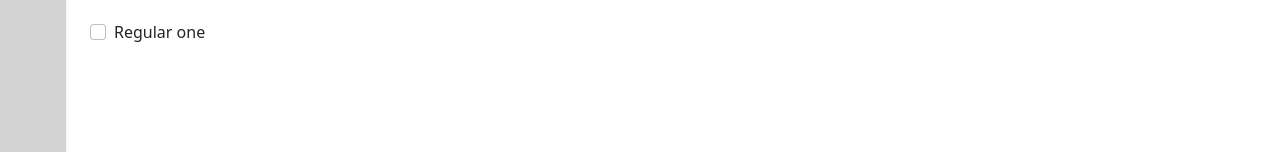
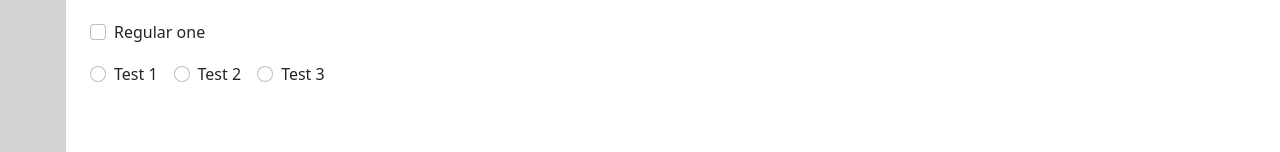
Before and after one commit to UlisesPeguero/pbs-frontend, a React (Create React App) app: page /users in a window 1280 px wide. Shown: the part 436-588 px from the top of the page. Built offline with nearby package versions, Linux system fonts and the light colour scheme.

Commit message:
Added support for Radio and Checkbox

```diff
--- a/src/modules/test/TestForm.jsx
+++ b/src/modules/test/TestForm.jsx
@@ -1,6 +1,7 @@
 import React from 'react';
 import Input from '../../ui/form/Input';
 import CheckBox from '../../ui/form/CheckBox';
+import Radio from '../../ui/form/Radio';
 
 export default function TestForm() {
   return (
@@ -37,7 +38,16 @@ export default function TestForm() {
         name='regularBox'
         label='Regular one'
       />
-
+      <Radio
+        name='testRadio'
+        //selectedValue='test2'
+        inline
+        options={[
+          { value: 'test1', label: 'Test 1' },
+          { value: 'test2', label: 'Test 2' },
+          { value: 'test3', label: 'Test 3' },
+        ]}
+      />
     </form>
   );
 }
--- a/src/ui/ColContainer.jsx
+++ b/src/ui/ColContainer.jsx
@@ -1,7 +1,9 @@
 import React from 'react';
 
-export default function ColContainer({ classes = 'col-12' }) {
+export default function ColContainer({ children, classes = 'col-12' }) {
   return (
-    <div className={classes}></div>
+    <div className={classes}>
+      {children}
+    </div>
   );
 }
--- a/src/ui/form/CheckBox.jsx
+++ b/src/ui/form/CheckBox.jsx
@@ -3,12 +3,17 @@ import CheckBoxInput from './_CheckBoxInput';
 
 export default function CheckBox({
   containerClasses = 'col-12',
+  isSwitch,
   ...rest
 }) {
-  const _containerClass = containerClasses;
+  const switchProps = isSwitch ? { role: 'switch', containerClasses: 'form-switch' } : {};
   return (
-    <div className={_containerClass}>
-      <CheckBoxInput {...rest} />
+    <div className={containerClasses}>
+      <CheckBoxInput
+        type='checkbox'
+        {...switchProps}
+        {...rest}
+      />
     </div>
   );
 }
--- /dev/null
+++ b/src/ui/form/Radio.jsx
@@ -0,0 +1,29 @@
+import React from 'react';
+import CheckBoxInput from './_CheckBoxInput';
+
+export default function Radio({
+  containerClasses = 'col-12',
+  options = [],
+  name,
+  selectedValue,
+  inline,
+  ...rest
+}) {
+  return (
+    <div className={containerClasses}>
+      {
+        options.map((option, index) =>
+          <CheckBoxInput
+            containerClasses={inline ? 'form-check-inline' : null}
+            key={name + index}
+            type='radio'
+            id={name + index}
+            name={name}
+            //checked={option.value === selectedValue}
+            {...option}
+          />
+        )
+      }
+    </div>
+  );
+}
--- a/src/ui/form/_CheckBoxInput.jsx
+++ b/src/ui/form/_CheckBoxInput.jsx
@@ -1,34 +1,34 @@
 import React, { useState } from 'react';
 
-export default function CheckBoxInput({
+export default function _CheckBoxInput({
+  id,
   name,
   label,
   checked: _checked = false,
-  isSwitch,
+  containerClasses = '',
   inputClasses = '',
   labelClasses = '',
   ...rest
 }) {
-  const _containerCheckClass = 'form-check' + (isSwitch ? ' form-switch' : '');
+  const _containerClass = 'form-check ' + containerClasses;
   const _inputClass = 'form-check-input ' + inputClasses;
   const _labelClass = 'form-check-label ' + labelClasses;
+  const _id = id ? id : name;
   const [checked, setChecked] = useState(_checked);
 
   const handleCheckStatus = () => setChecked(!checked);
   return (
     <>
-      <div className={_containerCheckClass}>
+      <div className={_containerClass}>
         <input
-          id={name}
+          id={_id}
           name={name}
           className={_inputClass}
-          type='checkbox'
           checked={checked}
           onChange={handleCheckStatus}
-          role={isSwitch ? 'switch' : null}
           {...rest}
         />
-        <label htmlFor={name} className={_labelClass}>{label}</label>
+        <label htmlFor={_id} className={_labelClass}>{label}</label>
       </div>
     </>
   );
```
